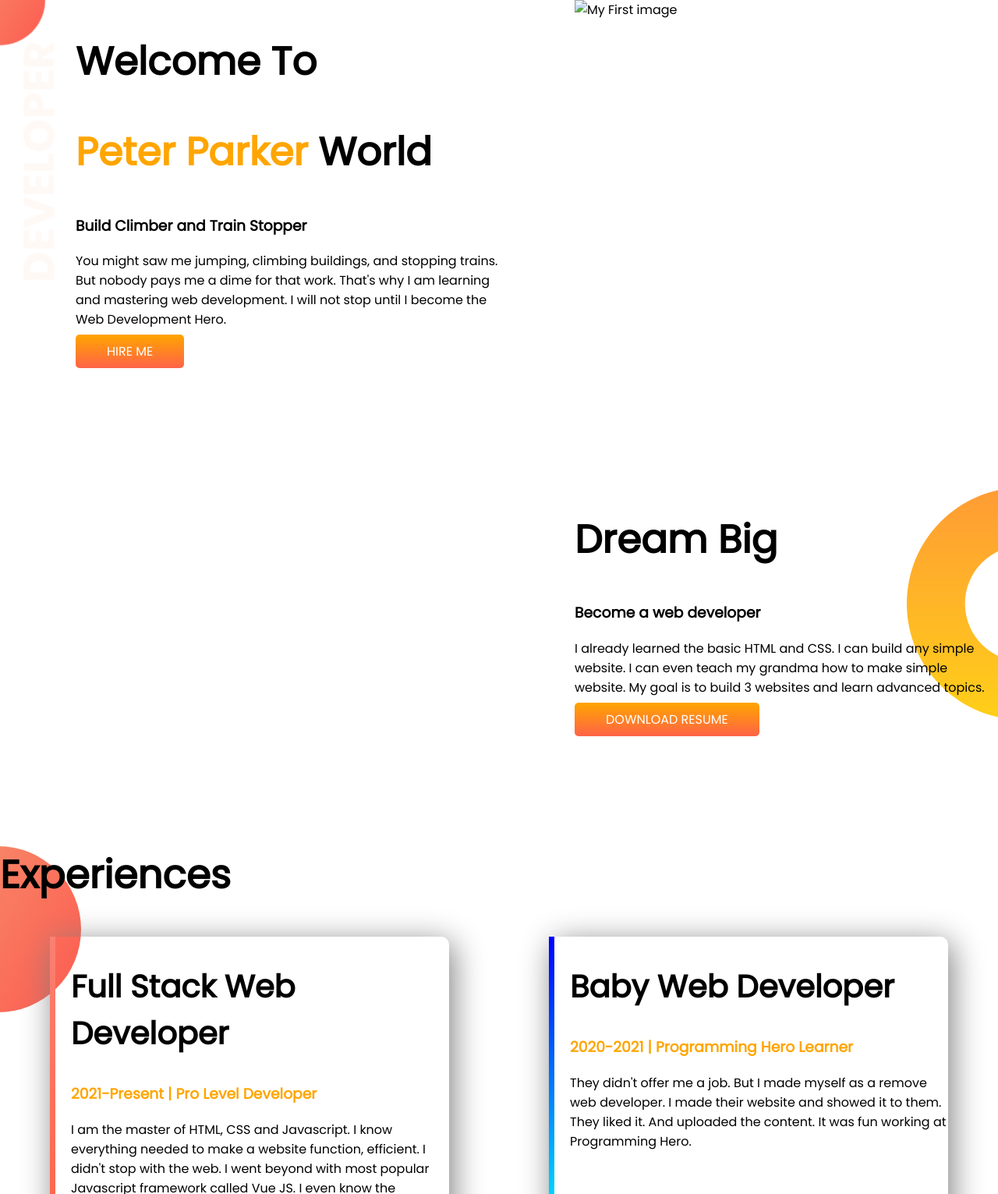
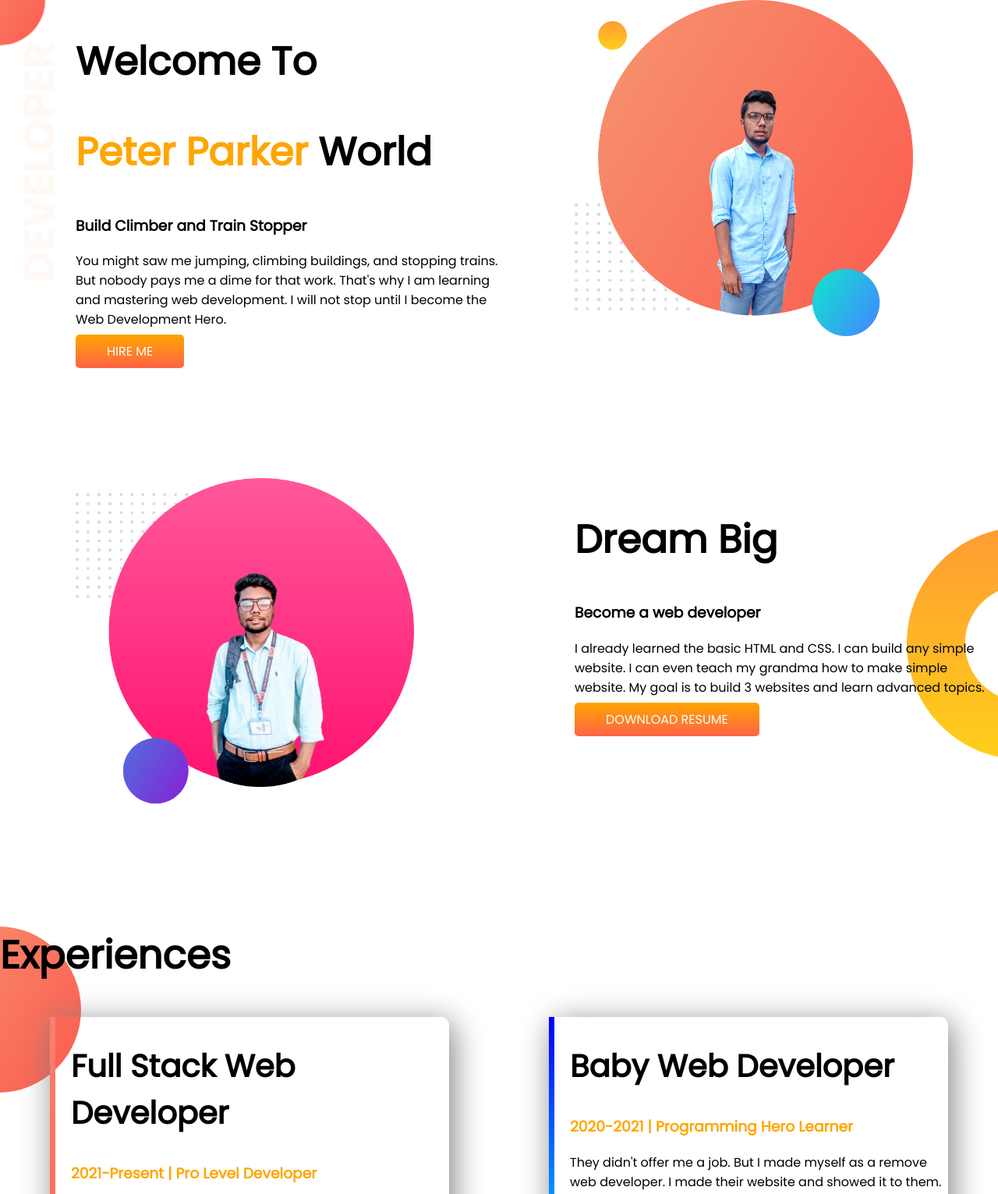
Before and after one commit to Mahmud-cse/web-p, a plain HTML site: page index.html in a window 1280 px wide. Shown: the top 1531 px of the page at 78% size. Drawn offline with Linux system fonts and the light colour scheme; the site is published under a folder, as on GitHub Pages, so addresses that start at the root find nothing.

Commit message:
final test2

```diff
--- a/index.html
+++ b/index.html
@@ -31,13 +31,13 @@
                 ME</a>
         </div>
         <div class="half-width">
-            <img src="/images/my-bg (1).png" alt="My First image">
+            <img src="images/my-bg (1).png" alt="My First image">
         </div>
     </section>
 
     <section class="dream-big flexible-container ">
         <div class="half-width">
-            <img src="/images/my-bg(2).png" alt="">
+            <img src="images/my-bg(2).png" alt="">
         </div>
         <div class="half-width">
             <h1>Dream Big</h1>
```
